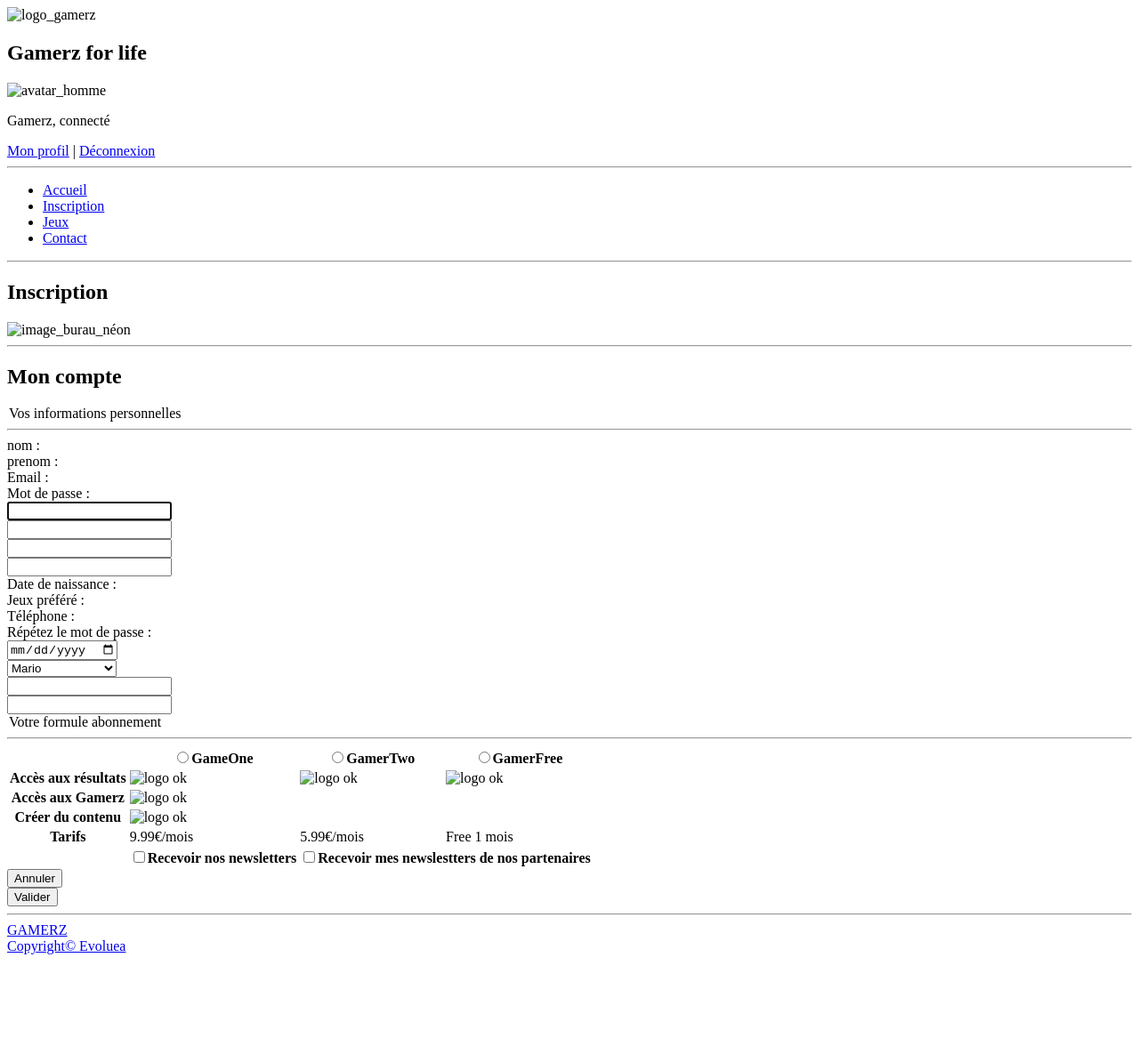
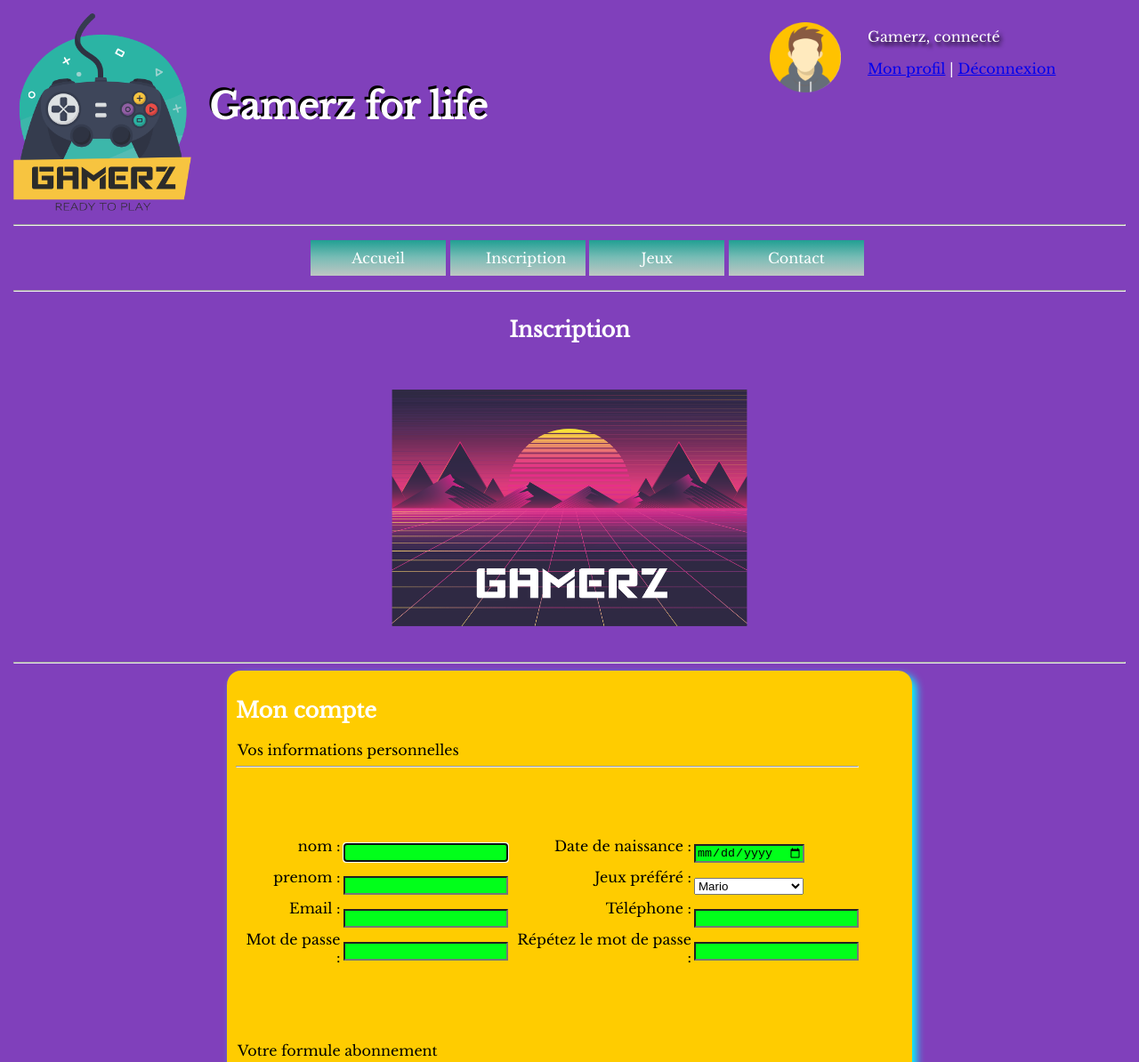
Before and after one commit to AldricPicard/travailcss, a plain HTML site: page index.html in a window 1280 px wide. Shown: the top 1194 px of the page at 89% size. Before the commit the page ends 1081 px from the top, so only its background shows below. Drawn offline with nearby package versions, Linux system fonts and the light colour scheme.

Commit message:
test de push

```diff
--- a/index.html
+++ b/index.html
@@ -5,7 +5,7 @@
     <meta charset="UTF-8">
     <meta http-equiv="X-UA-Compatible" content="IE=edge">
     <meta name="viewport" content="width=device-width, initial-scale=1.0">
-    <link rel="stylesheet" href="/Exercice Gamerz/css/style.css">
+    <link rel="stylesheet" href="css/style.css">
     <link rel="preconnect" href="https://fonts.googleapis.com">
     <link rel="preconnect" href="https://fonts.gstatic.com" crossorigin>
     <link href="https://fonts.googleapis.com/css2?family=Libre+Baskerville&display=swap" rel="stylesheet">
@@ -18,11 +18,11 @@
         <!-- Bannière haut de page -->
         <section>
             <div id="image_manette">
-                <img src="/Exercice Gamerz/media/images/logo-gamerz.png" alt="logo_gamerz" id="image_mannette01">
+                <img src="media/images/logo-gamerz.png" alt="logo_gamerz" id="image_mannette01">
                 <h1>Gamerz for life</h1>
             </div>
             <div id="banniere_top">
-                <div id="image_avatar"><img src="/Exercice Gamerz/media/images/homme_avatar.png" alt="avatar_homme"
+                <div id="image_avatar"><img src="media/images/homme_avatar.png" alt="avatar_homme"
                         id="icone_avatar">
                 </div>
                 <div id="status_client">
@@ -51,7 +51,7 @@
         <section>
             <div id="image_inscription">
                 <h2>Inscription</h2>
-                <img src="/Exercice Gamerz/media/images/img-list-gamerz.png" alt="image_burau_néon" id="image_néon">
+                <img src="media/images/img-list-gamerz.png" alt="image_burau_néon" id="image_néon">
             </div>
             <hr class="formlairehr">
              <form action="traitement.php" method="post" name="Monformulaire" id="formulaire1">
@@ -117,21 +117,21 @@
                 <tbody>
                     <tr>
                         <th>Accès aux résultats</th>
-                        <td><img src="/Exercice Gamerz/media/images/icon-ok-32x32.png" alt="logo ok"></td>
-                        <td><img src="/Exercice Gamerz/media/images/icon-ok-32x32.png" alt="logo ok"></td>
-                        <td><img src="/Exercice Gamerz/media/images/icon-ok-32x32.png" alt="logo ok"></td>
+                        <td><img src="media/images/icon-ok-32x32.png" alt="logo ok"></td>
+                        <td><img src="media/images/icon-ok-32x32.png" alt="logo ok"></td>
+                        <td><img src="media/images/icon-ok-32x32.png" alt="logo ok"></td>
                     </tr>
                     <tr>
                         <th>Accès aux Gamerz</th>
-                        <td><img src="/Exercice Gamerz/media/images/icon-ok-32x32.png" alt="logo ok">
-                        <td><img src="/Exercice Gamerz/media/images/icon-ok-32x32.png" alt=""></td>
-                        <td><img src="/Exercice Gamerz/media/images/icon-not-ok-32x32.png" alt=""></td>
+                        <td><img src="media/images/icon-ok-32x32.png" alt="logo ok">
+                        <td><img src="media/images/icon-ok-32x32.png" alt=""></td>
+                        <td><img src="media/images/icon-not-ok-32x32.png" alt=""></td>
                     </tr>
                     <tr>
                         <th>Créer du contenu</th>
-                        <td><img src="/Exercice Gamerz/media/images/icon-ok-32x32.png" alt="logo ok"></td>
-                        <td><img src="/Exercice Gamerz/media/images/icon-not-ok-32x32.png" alt=""></td>
-                        <td><img src="/Exercice Gamerz/media/images/icon-not-ok-32x32.png" alt=""></td>
+                        <td><img src="media/images/icon-ok-32x32.png" alt="logo ok"></td>
+                        <td><img src="media/images/icon-not-ok-32x32.png" alt=""></td>
+                        <td><img src=media/images/icon-not-ok-32x32.png" alt=""></td>
                     </tr>
                     <tr>
                         <th>Tarifs</th>
```
